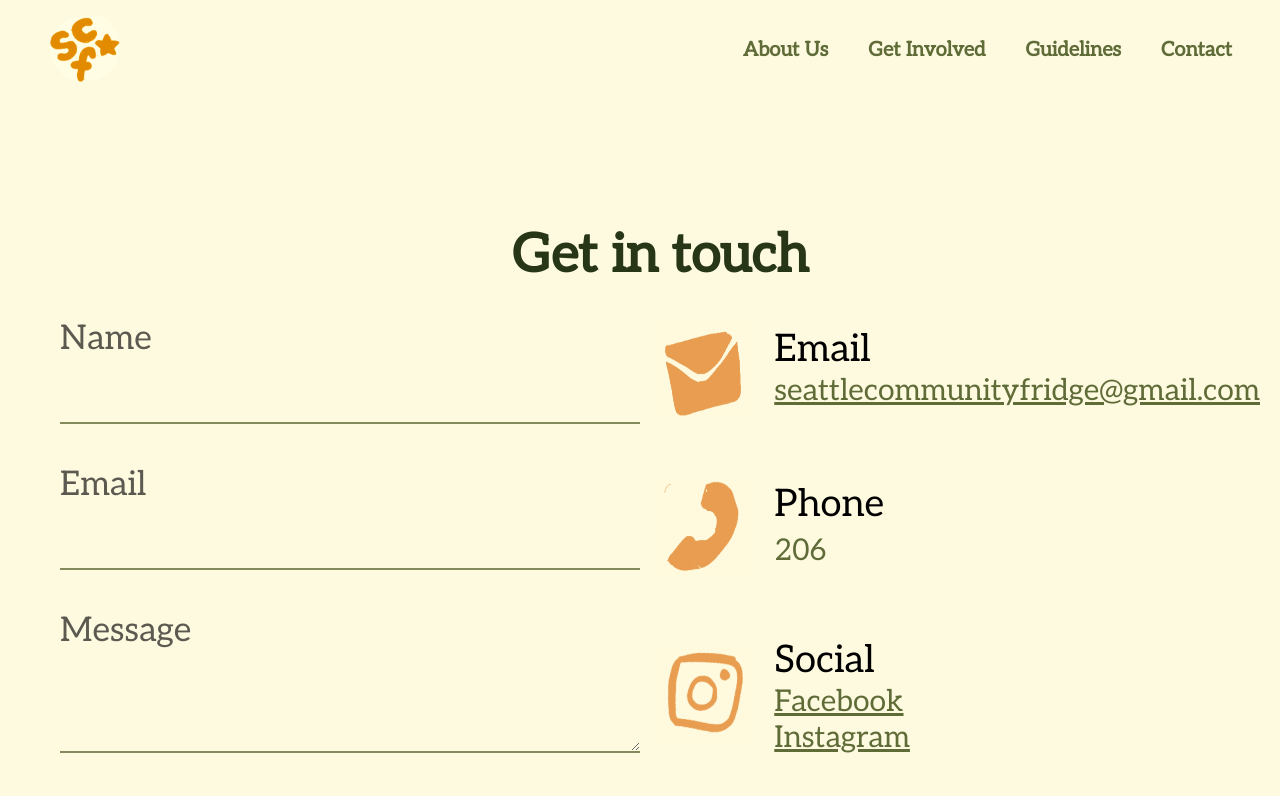
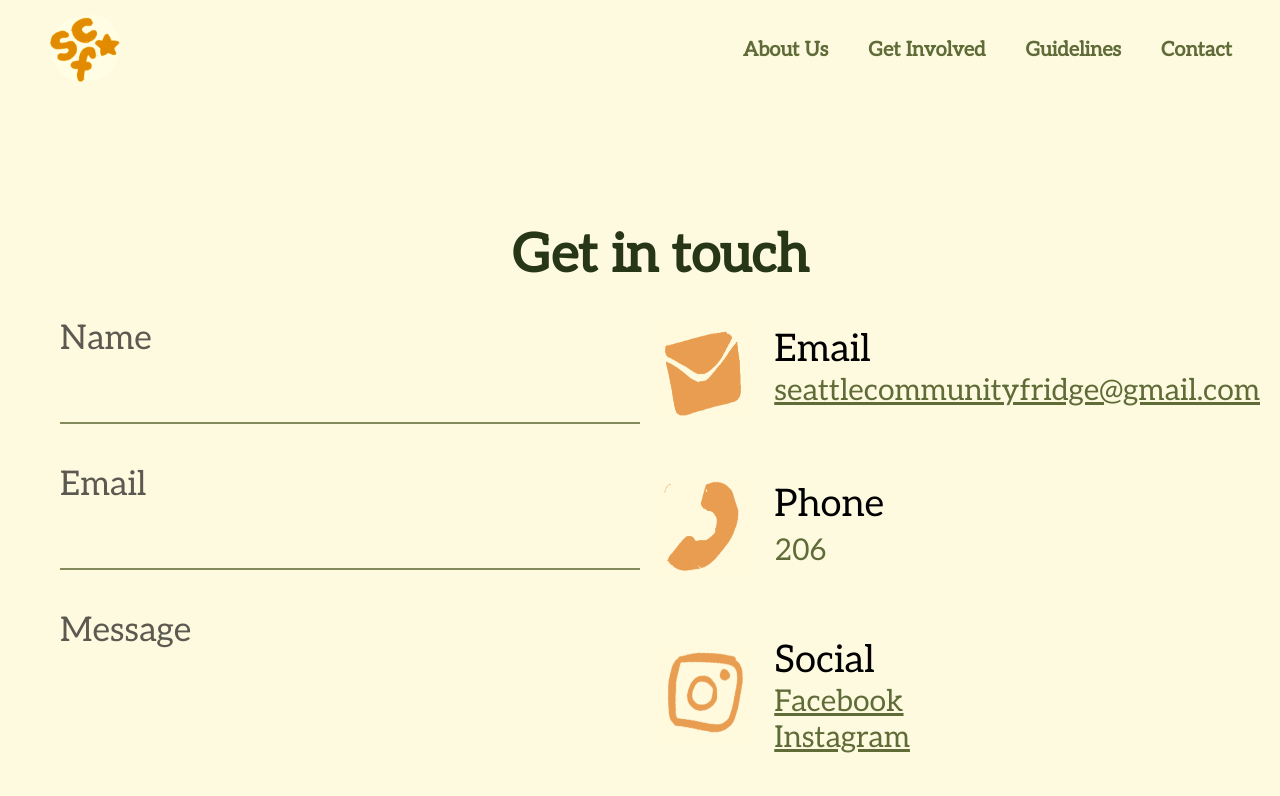
Before and after one commit to webimpactuw/seattle-community-fridge, a React (Create React App) app: page /Contact in a window 1280 px wide. Shown: the top 796 px of the page. Built offline with nearby package versions, Linux system fonts and the light colour scheme.

Commit message:
Updated Contact Page styling text box
Formatted the text box to fit more text on the contact page message box.

```diff
--- a/src/styles/Contact.css
+++ b/src/styles/Contact.css
@@ -73,6 +73,18 @@
   color: black;
   background-color: transparent;
 }
+/* this is for the text box on the contact page */
+.form-group textarea {
+  width: 100%;
+  padding: 8px;
+  border: none;
+  border-bottom: 2px solid #838B5C;
+  font-size: 18px;
+  color: black;
+  background-color: transparent;
+  height: 150px;
+  overflow: auto;
+}
 
 .button {
   background: #DDA15E;
```
